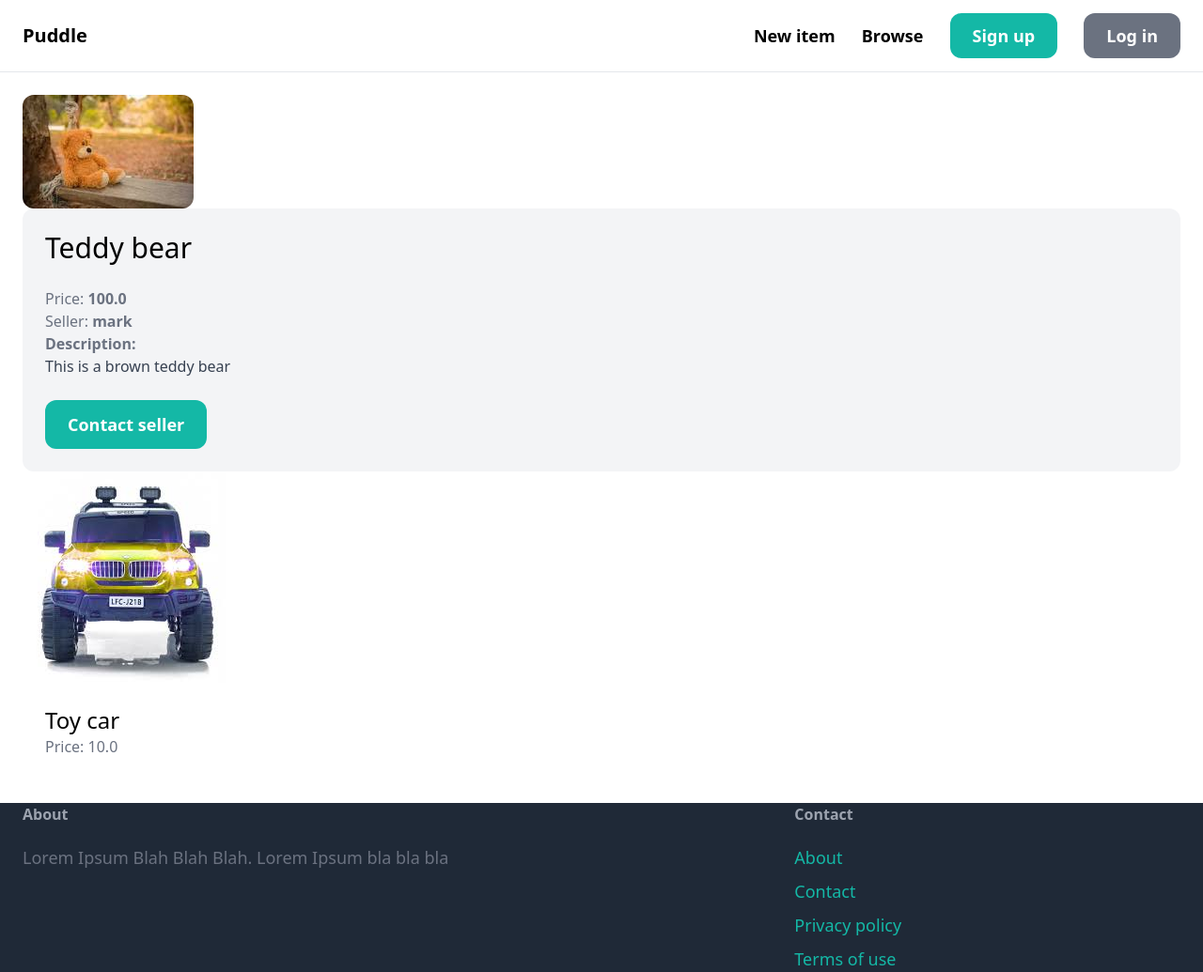
After one commit to Mina-nawe/just, a Django app: page /item/1/ in a window 1280 px wide. The commit adds this page. Shown: the whole page at 94% size. Run offline with Django 3.2, Linux system fonts and the light colour scheme; data comes from the database, SQL or seed files in the repository; both versions use the stored data as it was after the commit; some libraries are stand-ins or nearby versions.

Commit message:
Finished the item detail feature

```diff
--- a/puddle/core/templates/base.html
+++ b/puddle/core/templates/base.html
@@ -8,13 +8,13 @@
   </head>
   <body>
     <nav class="py-6 px-6 flex justify-between items-center border-b border-gray-200">
-      <a href="{% url 'core:index'%}" class="text-xl font-sembold">Puddle</a>
+      <a href="{% url 'core:index'%}" class="text-xl font-semibold">Puddle</a>
       <div class="space-x-6">
-        <a href="#" class="text-lg font-sembold hover:text-gray-500">New item</a>
-        <a href="#" class="text-lg font-sembold hover:text-gray-500">Browse</a>
+        <a href="#" class="text-lg font-semibold hover:text-gray-500">New item</a>
+        <a href="#" class="text-lg font-semibold hover:text-gray-500">Browse</a>
 
-        <a href="#" class="px-6 py-3 text-lg font-sembold bg-teal-500 text-white rounded-xl hoveer:bg-teal-700">Sign up</a>
-        <a href="#" class="px-6 py-3 text-lg font-sembold bg-gray-500 text-white rounded-xl hoveer:bg-gray-700">Log in</a>
+        <a href="#" class="px-6 py-3 text-lg font-semibold bg-teal-500 text-white rounded-xl hover:bg-teal-700">Sign up</a>
+        <a href="#" class="px-6 py-3 text-lg font-semibold bg-gray-500 text-white rounded-xl hover:bg-gray-700">Log in</a>
       </div>
     </nav>
     <div class="px-6 py-6">
@@ -22,13 +22,13 @@
     </div>
     <footer class="px-6 px-6 flex justify-between bg-gray-800">
       <div class="w-2/3 pr-10">
-        <h3 class="mb-5 font-sembold text-gray-400">About</h3>
+        <h3 class="mb-5 font-semibold text-gray-400">About</h3>
         <p class="text-lg text-gray-500">
           Lorem Ipsum Blah Blah Blah. Lorem Ipsum bla bla bla
         </p>
       </div>
       <div class="w-1/3">
-        <h3 class="mb-5 font-sembold text-gray-400">Contact</h3>
+        <h3 class="mb-5 font-semibold text-gray-400">Contact</h3>
 
         <ul class="space-y-2">
           <li><a href="#" class="text-lg text-teal-500 hover:text-teal-700">About</a></li>
--- a/puddle/core/templates/core/index.html
+++ b/puddle/core/templates/core/index.html
@@ -7,7 +7,7 @@
         <div class="gird grid-cols-3 gap-3">
             {% for item in items %}
                 <div>
-                    <a href="#">
+                    <a href="{% url 'item:detail' item.id %}">
                         <div>
                             <img src="{{ item.image.url }}" class="rounded-t-xl">
                         </div>
--- /dev/null
+++ b/puddle/item/templates/item/detail.html
@@ -0,0 +1,40 @@
+{% extends 'base.html' %}
+
+{% block title %}{{ item.name }}{% endblock title %}
+{% block content %}
+    <div class="gird grid-cols-5 gap-6">
+        <div class="col-span-3">
+            <img src="{{ item.image.url }}" class="rounded-xl">
+        </div>
+
+        <div class="col-span-2 p-6 bg-gray-100 rounded-xl">
+            <h1 class="mb-6 text-3xl">{{ item.name }}</h1>
+            <p class="text-gray-500">Price: <strong>{{ item.price }}</strong></p>
+            <p class="text-gray-500">Seller: <strong>{{ item.created_by.username }}</strong></p>
+
+            {% if item.description %}
+                <p class="text-gray-700">
+                    <strong class="text-gray-500">Description:</strong><br>
+                    {{ item.description }}
+                </p>
+            {% endif %}
+
+            <a href="#" class="inline-block mt-6 px-6 py-3 text-lg font-semibold bg-teal-500 text-white rounded-xl hover:bg-teal-700">Contact seller</a>
+        </div>
+    </div>
+    <div class="gird grid-cols-3 gap-3">
+        {% for item in related_items %}
+            <div>
+                <a href="{% url 'item:detail' item.id %}">
+                    <div>
+                        <img src="{{ item.image.url }}" class="rounded-t-xl">
+                    </div>
+                    <div class="p-6 bg-white rounded-b-xl">
+                        <h2 class="text-2xl">{{ item.name }}</h2>
+                        <p class="text-gray-500">Price: {{ item.price }}</p>
+                    </div>
+                </a>
+            </div>
+        {% endfor %}
+    </div>
+{% endblock content %}
--- /dev/null
+++ b/puddle/item/urls.py
@@ -0,0 +1,10 @@
+from django.urls import path
+
+from . import views
+
+app_name = 'item'
+
+# Urls for this application
+urlpatterns = [
+    path('<int:pk>/', views.detail, name='detail'),
+]
--- a/puddle/item/views.py
+++ b/puddle/item/views.py
@@ -1,3 +1,14 @@
 from django.shortcuts import render
+from django.shortcuts import get_object_or_404
+
+from .models import Item
 
 # Create your views here.
+def detail(request, pk):
+    item = get_object_or_404(Item, pk=pk)
+    related_items = Item.objects.filter(category=item.category, is_sold=False).exclude(pk=item.pk)[0:3]
+    context = {
+        'item': item,
+        'related_items': related_items,
+    }
+    return render(request, 'item/detail.html', context)
--- a/puddle/puddle/urls.py
+++ b/puddle/puddle/urls.py
@@ -19,5 +19,5 @@ from django.urls import path, include
 urlpatterns = [
     path('admin/', admin.site.urls),
     path('', include('core.urls')),
-
+    path('item/', include('item.urls')),
 ]
```
Also changed, not shown: puddle/db.sqlite3, puddle/media/item_images/car.jpeg (added).
